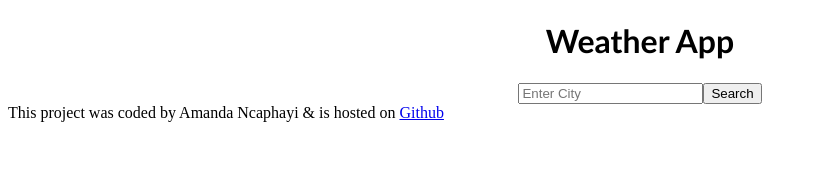
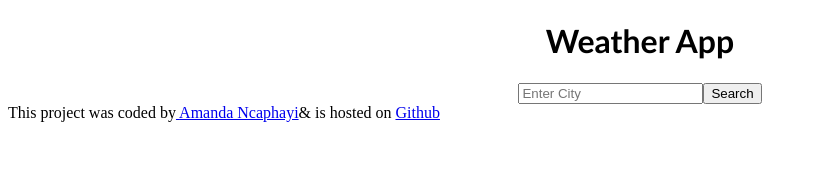
Before and after one commit to AmandaNcaps/react-weather-app, a React (Create React App) app: page / in a window 1280 px wide. Shown: the top 194 px of the page, without its empty margins (0-817 px from the left). Built offline with nearby package versions, Linux system fonts and the light colour scheme.

Commit message:
Update index.js
added new code

```diff
--- a/src/index.js
+++ b/src/index.js
@@ -8,10 +8,29 @@ const root = createRoot(rootElement);
 
 root.render(
   <StrictMode>
-    <div className="App">
-      <h1>Weather App</h1>
-      <App />
-    </div>
-    <footer>This project was coded by Amanda Ncaphayi & is hosted on <a href="https://github.com/AmandaNcaps/react-weather-app" target="_blank" rel="noreferrer noopener"> Github</a>  </footer>
+    <>
+      <div className="App">
+        <h1>Weather App</h1>
+        <App />
+      </div>
+      <footer>
+        This project was coded by
+        <a
+          href="https://github.com/AmandaNcaps"
+          target="_blank"
+          rel="noreferrer noopener"
+        >
+          {" "}Amanda Ncaphayi
+        </a>
+        & is hosted on{" "}
+        <a
+          href="https://github.com/AmandaNcaps/react-weather-app"
+          target="_blank"
+          rel="noreferrer noopener"
+        >
+          Github
+        </a>
+      </footer>
+    </>
   </StrictMode>
 );
```
